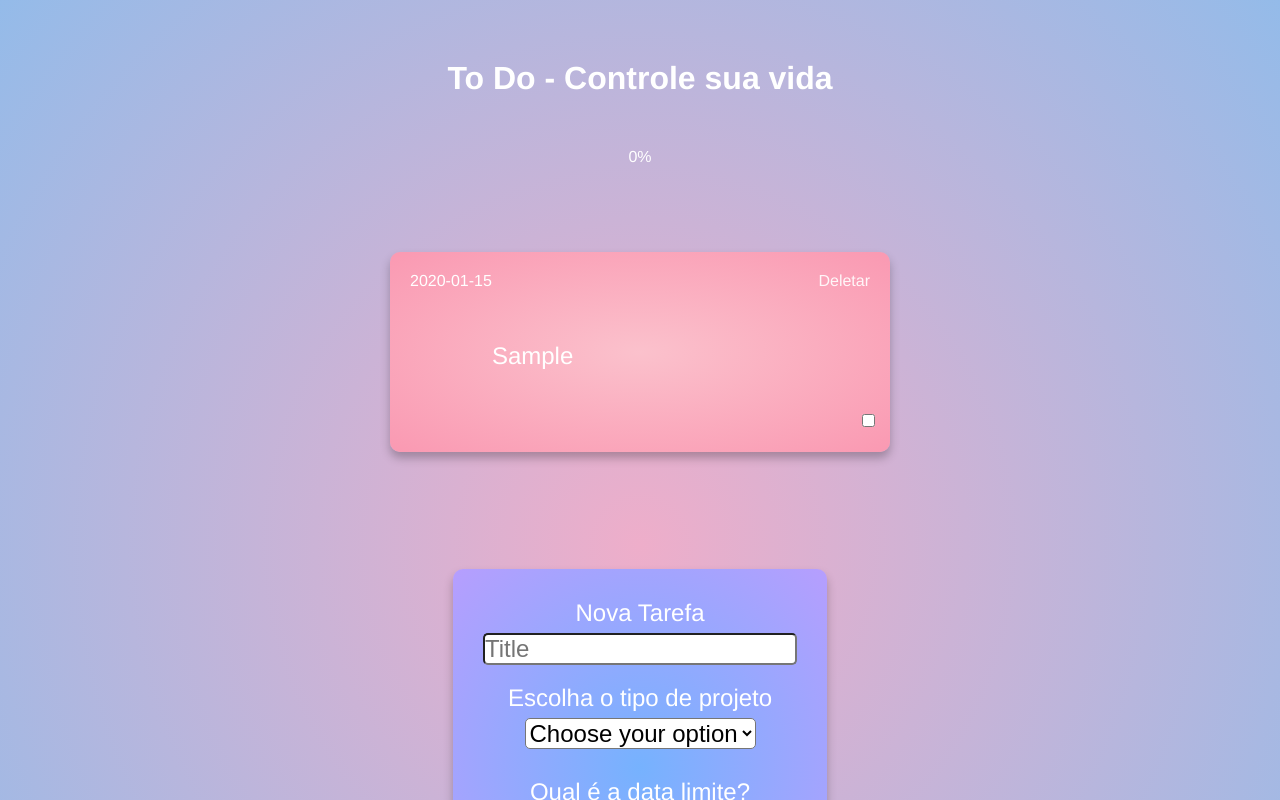
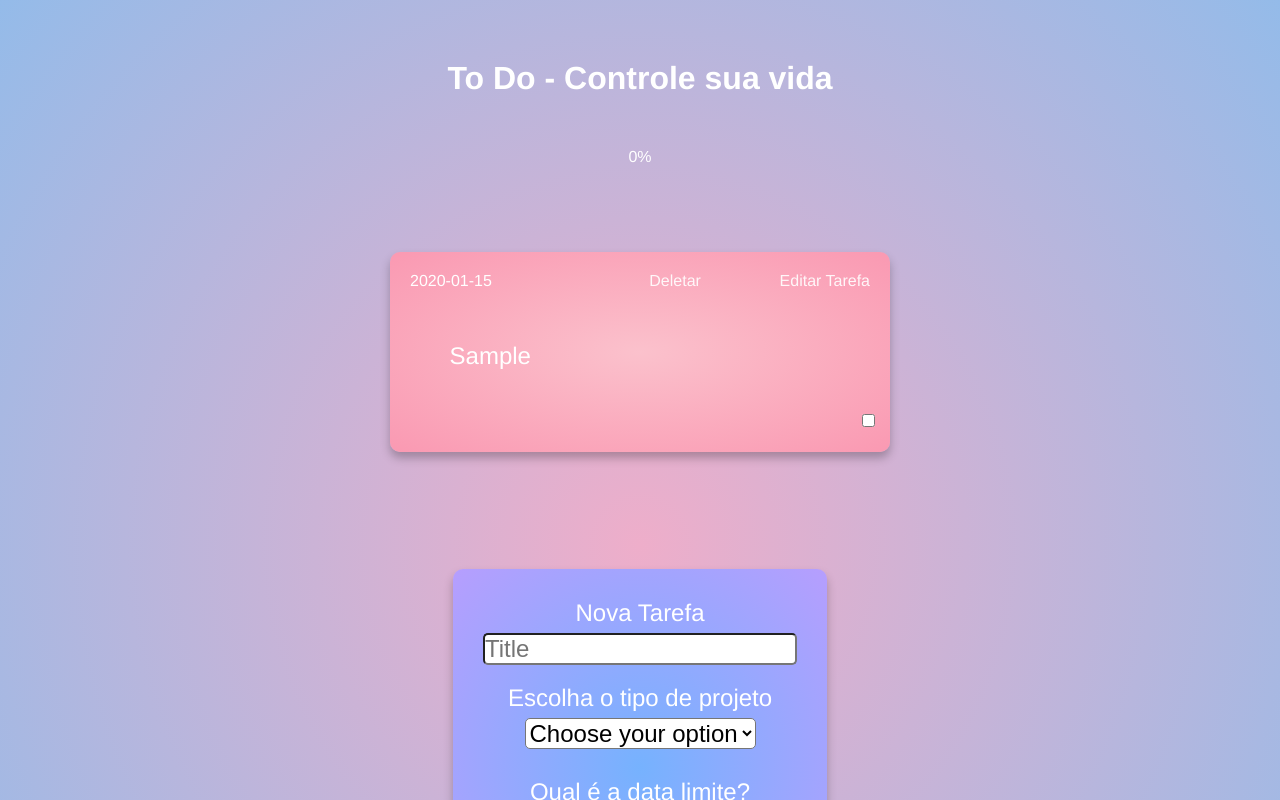
Before and after one commit to ClaraSantosmf/ToDoList-CRUD-Components, a Vue app: page / in a window 1280 px wide. Both pictures are taken after typing "Sample", "2020-01-15" into the empty fields and a click on the button "SAVE". Shown: the top 800 px of the page. Built offline with nearby package versions, Linux system fonts and the light colour scheme.

Commit message:
localstoreee

```diff
--- a/src/App.vue
+++ b/src/App.vue
@@ -31,6 +31,13 @@ export default {
       return Math.round(feitas/total * 100) || 0
     }
   },
+  watch:{
+    tasks: {
+      deep: true,
+      handler(){
+        localStorage.setItem('tasks', JSON.stringify(this.tasks))
+      }}
+    },
   methods:{
     taskAdicionada(task){
       this.tasks.push({
@@ -47,6 +54,10 @@ export default {
     mudadoEstado(id){
       this.tasks[id].pending = !this.tasks[id].pending
     }
+  },
+  created(){
+    let json = localStorage.getItem('tasks')
+    this.tasks = JSON.parse(json) || []
   }
 }
 </script>
--- a/src/components/Task.vue
+++ b/src/components/Task.vue
@@ -2,11 +2,12 @@
      <div class="task" :class="estadoDaClasse">
         <strong v-if="done">🍪 Tarefa Realizada!!</strong>
         <div class="card__icon"><i class="fas fa-bolt"></i></div>
-        <input type="checkbox" v-model="done" class="done" @change="$emit('mudandoEstadoTarefa', task)">
         <p class="card__date">{{task.dueTo}}<i class="fas fa-times"></i></p>
         <a href="#" class="card__exit" @click="$emit('deletarTask', task)"> Deletar </a>
         <h2 class="card__title">{{task.title}}</h2>
         <p class="card__apply"> {{task.project}}</p>
+        <a href="#" class="card__exit"> Editar Tarefa </a>
+        <input type="checkbox" v-model="done" class="done" @change="$emit('mudandoEstadoTarefa', task)">
         <br>
     </div>
 
```
Also changed, not shown: 1 other file (tests, documents, lock files or other folders).
